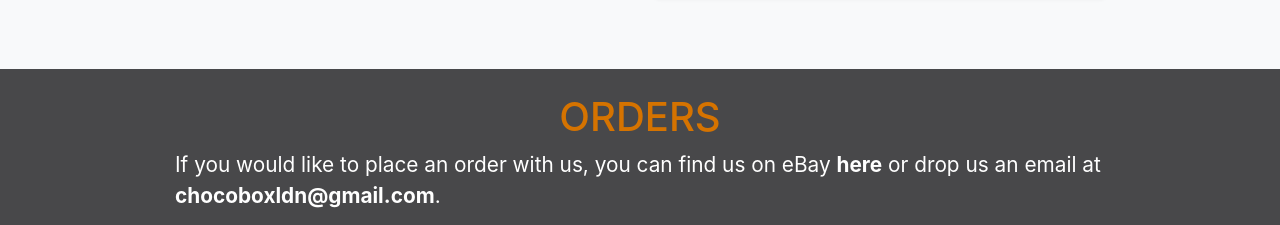
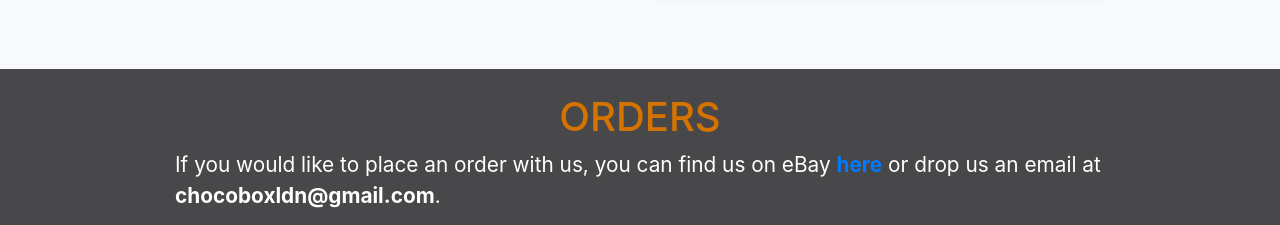
Before and after one commit to mariuspernea/chocobox.github.io, a plain HTML site: page index.html in a window 1280 px wide. Shown: the part 4374-4599 px from the top of the page. Drawn offline with nearby package versions, Linux system fonts and the light colour scheme.

Commit message:
Update index.html

```diff
--- a/index.html
+++ b/index.html
@@ -279,7 +279,7 @@
     <div class="col-lg-12">
       <!-- <svg class="bd-placeholder-img rounded-circle" width="140" height="140" xmlns="http://www.w3.org/2000/svg" preserveAspectRatio="xMidYMid slice" focusable="false" role="img" aria-label="Placeholder: 140x140"><title>Placeholder</title><rect width="100%" height="100%" fill="#777"/><text x="50%" y="50%" fill="#777" dy=".3em">140x140</text></svg> -->
       <h1 class="text-center orange-text">ORDERS</h1>
-      <p class="order-text">If you would like to place an order with us, you can find us on eBay <b>here</b> or drop us an email at <b>chocoboxldn@gmail.com</b>.</p>
+      <p class="order-text">If you would like to place an order with us, you can find us on eBay <b><a href="https://www.ebay.co.uk/itm/124413800146">here</b></a> or drop us an email at <b>chocoboxldn@gmail.com</b>.</p>
       <p class="order-text">To stay up to date with our latest boxes, please follow us on our <a href="http://www.instagram.com/chocoboxldn">Instagram</a> page.</p>
       <br><br>
       <div class="col-lg-12 text-center">
```
